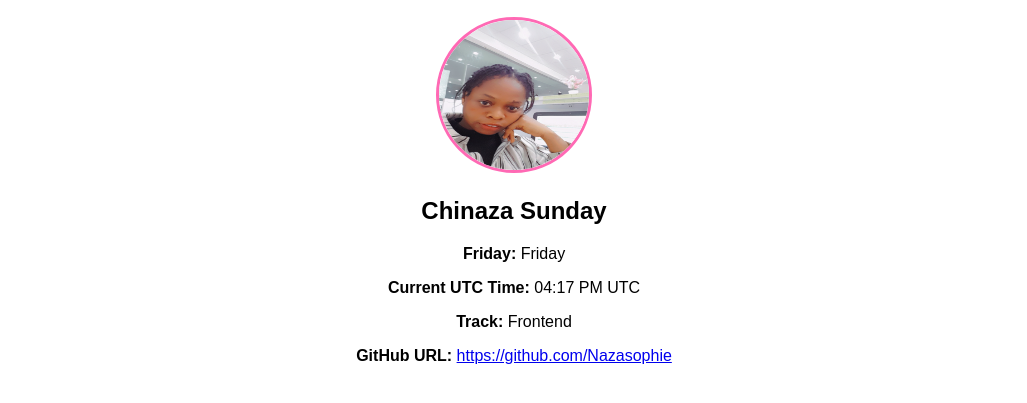
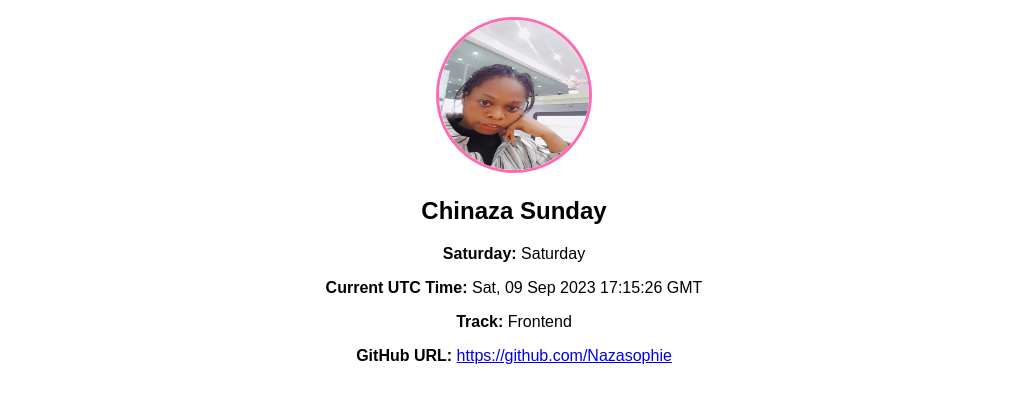
Before and after one commit to Nazasophie/profileweb_hngx, a plain HTML site: page index.html in a window 1280 px wide. Shown: the part 111-514 px from the top of the page, without its empty margins (126-1153 px from the left). Drawn offline with Linux system fonts and the light colour scheme.

Commit message:
update of UTC date

```diff
--- a/index.html
+++ b/index.html
@@ -14,11 +14,25 @@
             <h2 data-testid="slackUserName">Chinaza Sunday</h2>
         </div>
         <div class="info">
-            <p><strong>Friday:</strong> <span data-testid="currentDayOfTheWeek">Friday</span></p>
-            <p><strong>Current UTC Time:</strong> <span data-testid="currentUTCTime">04:17 PM UTC</span></p>
+            <p><strong>Saturday:</strong> <span data-testid="currentDayOfTheWeek">Saturday</span></p>
+            <p><strong>Current UTC Time:</strong> <span id="currentUTCTime" data-testid="currentUTCTime">Loading...</span></p>
             <p><strong>Track:</strong> <span data-testid="myTrack">Frontend</span></p>
             <p><strong>GitHub URL:</strong> <a href="https://github.com/Nazasophie" data-testid="githubURL">https://github.com/Nazasophie</a></p>
         </div>
     </section>
+
+    <!-- JavaScript to display current UTC time -->
+    <script>
+        // Function to update the UTC time every second
+        function updateUTCTime() {
+            const utcTimeElement = document.getElementById('currentUTCTime');
+            const currentTime = new Date().toUTCString();
+            utcTimeElement.textContent = currentTime;
+        }
+
+        // Update the UTC time initially and then every second
+        updateUTCTime();
+        setInterval(updateUTCTime, 1000);
+    </script>
 </body>
 </html>
```
